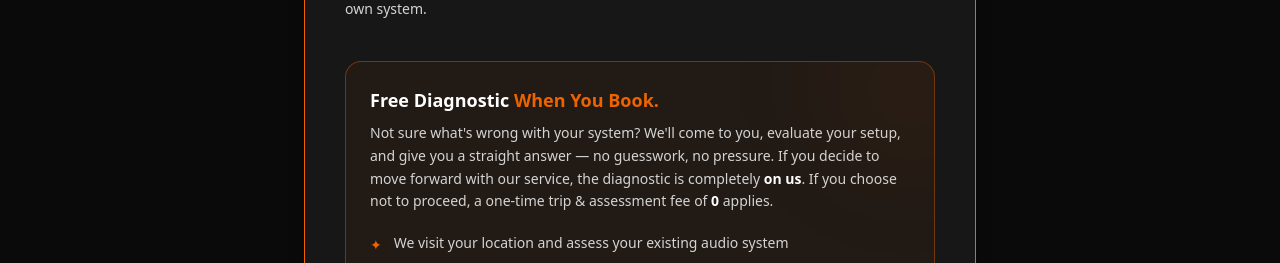
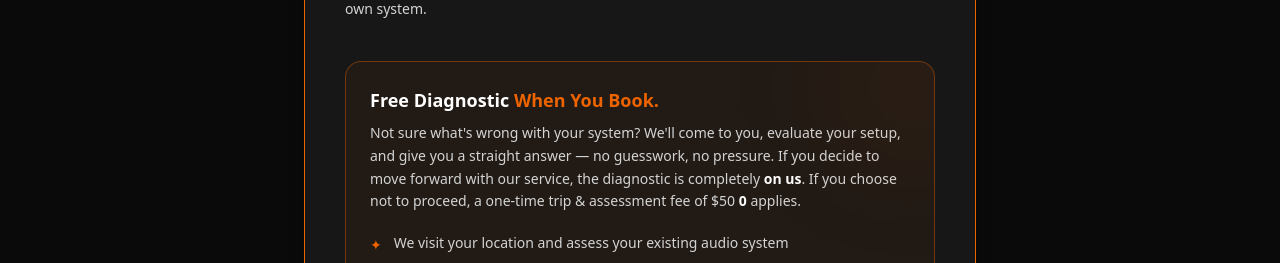
Before and after one commit to dexter806/tascosa.audio, a Next.js app: page / in a window 1280 px wide. Shown: the part 3900-4163 px from the top of the page. Built offline with nearby package versions, Linux system fonts and the light colour scheme.

Commit message:
Update index.js

```diff
--- a/pages/index.js
+++ b/pages/index.js
@@ -591,7 +591,7 @@ export default function Home() {
                     and give you a straight answer — no guesswork, no pressure. If you decide to move
                     forward with our service, the diagnostic is completely{" "}
                     <span className="text-white font-semibold">on us</span>. If you choose not to
-                    proceed, a one-time trip &amp; assessment fee of{" "}
+                    proceed, a one-time trip &amp; assessment fee of{" $50 "}
                     <span className="text-white font-semibold">0</span> applies.
                   </p>
                   <div className="mt-5 space-y-2">
```
